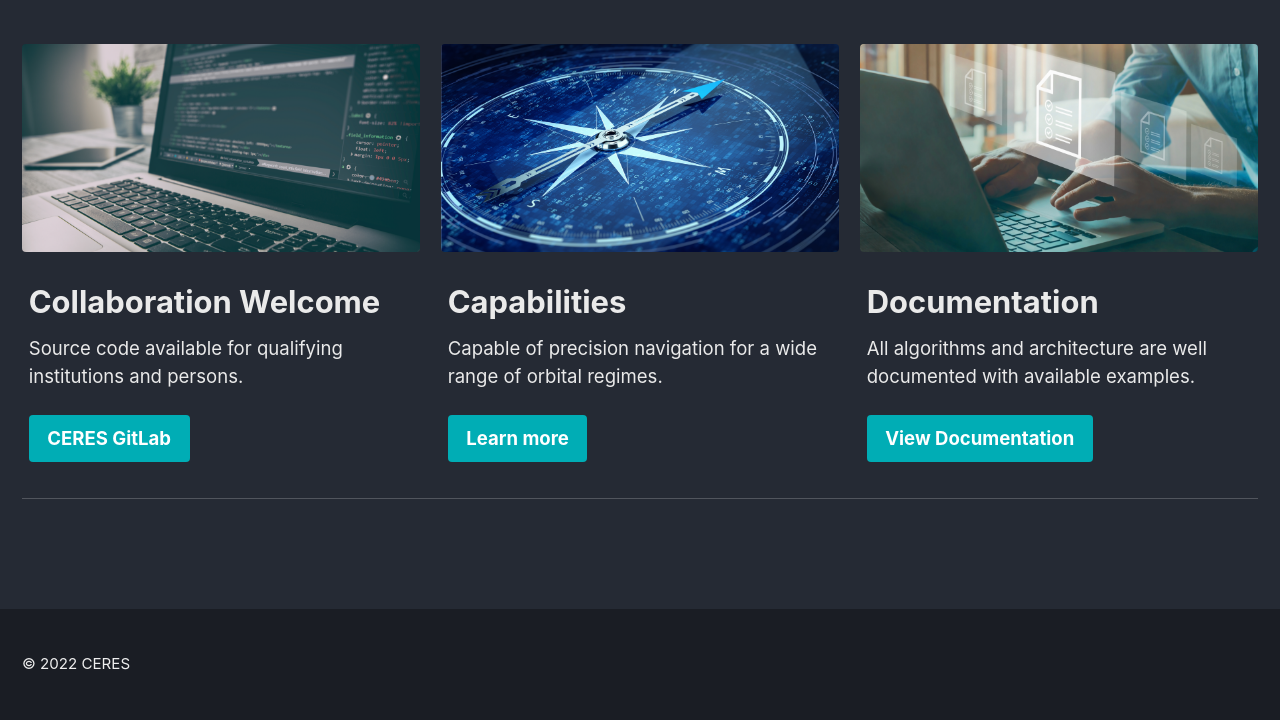
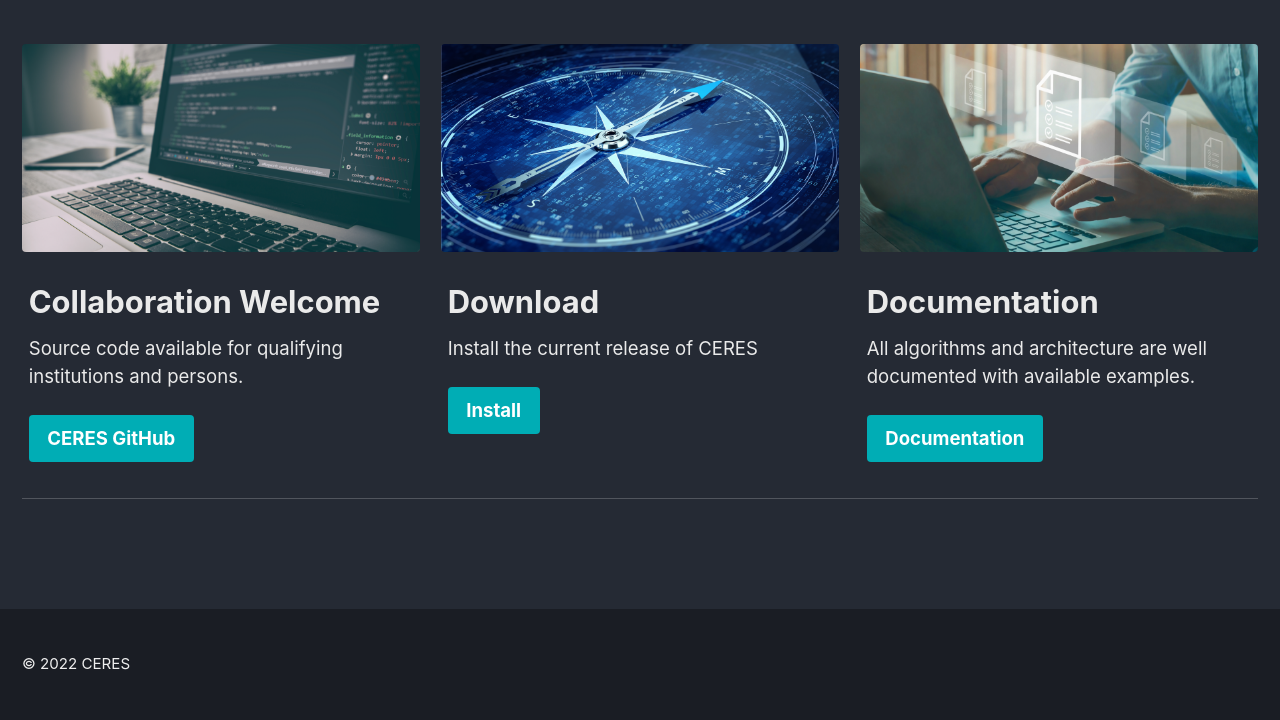
Before and after one commit to ceres-navigation/ceres-website, a Jekyll site: the page built from index.md, in a window 1280 px wide. Shown: the part 430-1150 px from the top of the page. Built offline with Jekyll 4.4.1, drawn with Linux system fonts in a browser that asks for light colours; cached includes are drawn as plain includes.

Commit message:
Update index.md

```diff
--- a/index.md
+++ b/index.md
@@ -16,25 +16,25 @@ feature_row:
     alt: "collaboration welcome"
     title: "Collaboration Welcome"
     excerpt: "Source code available for qualifying institutions and persons."
-    url: "https://gitlab.ceresnavigation.org"
+    url: "https://github.com/ceres-navigation/ceres"
     btn_class: "btn--primary"
-    btn_label: "CERES GitLab"
+    btn_label: "CERES GitHub"
 
   - image_path: /assets/images/capabilities.png
-    alt: "capabilities"
-    title: "Capabilities"
-    excerpt: "Capable of precision navigation for a wide range of orbital regimes."
-    url: "/about/"
+    alt: "download"
+    title: "Download"
+    excerpt: "Install the current release of CERES"
+    url: "https://pypi.org/project/ceres-nav/"
     btn_class: "btn--primary"
-    btn_label: "Learn more"
+    btn_label: "Install"
 
   - image_path: /assets/images/documentation.png
     alt: "documentation"
     title: "Documentation"
     excerpt: "All algorithms and architecture are well documented with available examples."
-    url: "/documentation/"
+    url: "docs.ceresnavigation.org"
     btn_class: "btn--primary"
-    btn_label: "View Documentation"
+    btn_label: "Documentation"
 ---
 
 {% include feature_row %}
```
